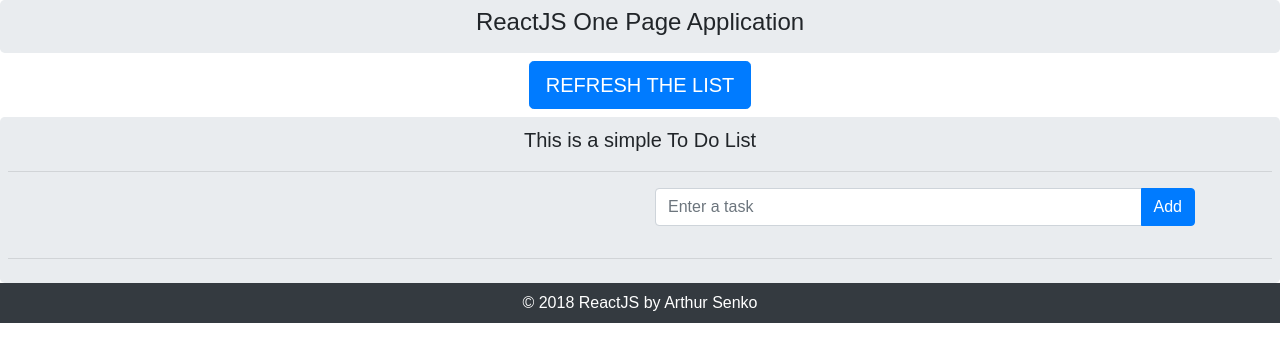
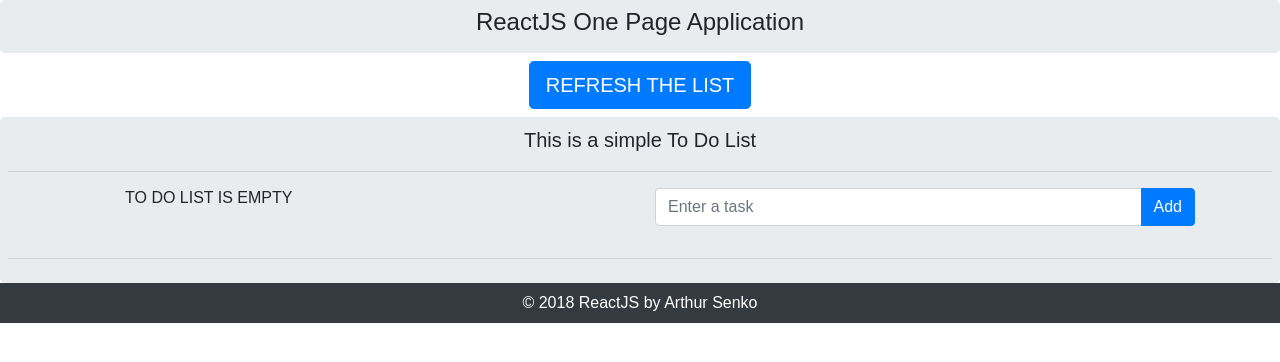
Before and after one commit to bogutski/ReactJS, a React (Create React App) app: page / in a window 1280 px wide. Shown: the top 362 px of the page. Built offline with nearby package versions, Linux system fonts and the light colour scheme.

Commit message:
added empty list logic

```diff
--- a/src/Content.js
+++ b/src/Content.js
@@ -80,7 +80,9 @@ class Content extends Component {
             <div className="row">
               <div className="col">
                 <ul>
-                  {this.state.todoList.map(el =>
+                  {this.state.todoList.length < 1 ?
+                    <div className="h6 text-left">TO DO LIST IS EMPTY</div> :
+                    this.state.todoList.map(el =>
                     <li key={el.id} className="pt-1">
                       <div className="text-md-left">{el.name}
                         <button
```
